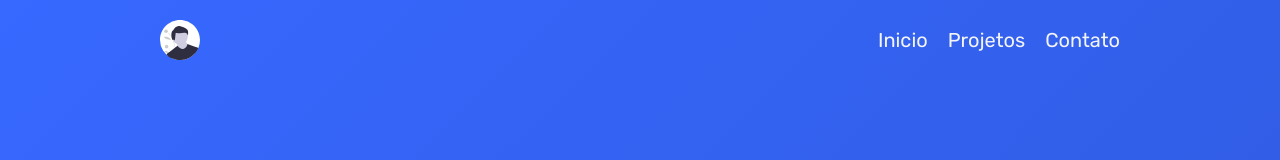
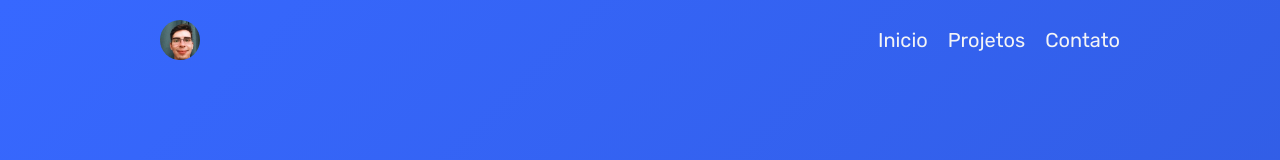
Before and after one commit to gabrielucido/gabriel, a Gatsby site: page / in a window 1280 px wide. Shown: the top 160 px of the page. Built offline with nearby package versions, Linux system fonts and the light colour scheme; Gatsby itself is replaced by a stand-in of ours.

Commit message:
Update avatar on navbar.

```diff
--- a/src/components/Navbar/Navbar.js
+++ b/src/components/Navbar/Navbar.js
@@ -1,5 +1,5 @@
 import React, { useEffect, useState } from "react";
-import male_avatar from "../../assets/male_avatar.svg";
+import avatar from "../../assets/avatar.jpg";
 
 const NavBar = () => {
   const [headerClasses, setHeaderClasses] = useState("");
@@ -25,7 +25,7 @@ const NavBar = () => {
     <header id="navbar" className={headerClasses}>
       <div className="container">
         <nav className="row py-2 flex flex-between items-center">
-          <img src={male_avatar} height="40" alt="Avatar masculino." />
+          <img src={avatar} height="40" alt="Gabriel Rodrigues." />
           <ul className="flex">
             <li>
               <a className="mr-2" href="#main">Inicio</a>
--- a/src/components/Navbar/Navbar.scss
+++ b/src/components/Navbar/Navbar.scss
@@ -2,6 +2,10 @@
 
 #main {
   padding-top: 100px;
+}
+
+nav img {
+  border-radius: 100%;
 }
 
 .fixed-header {
```
Also changed, not shown: src/assets/avatar.jpg (added).
